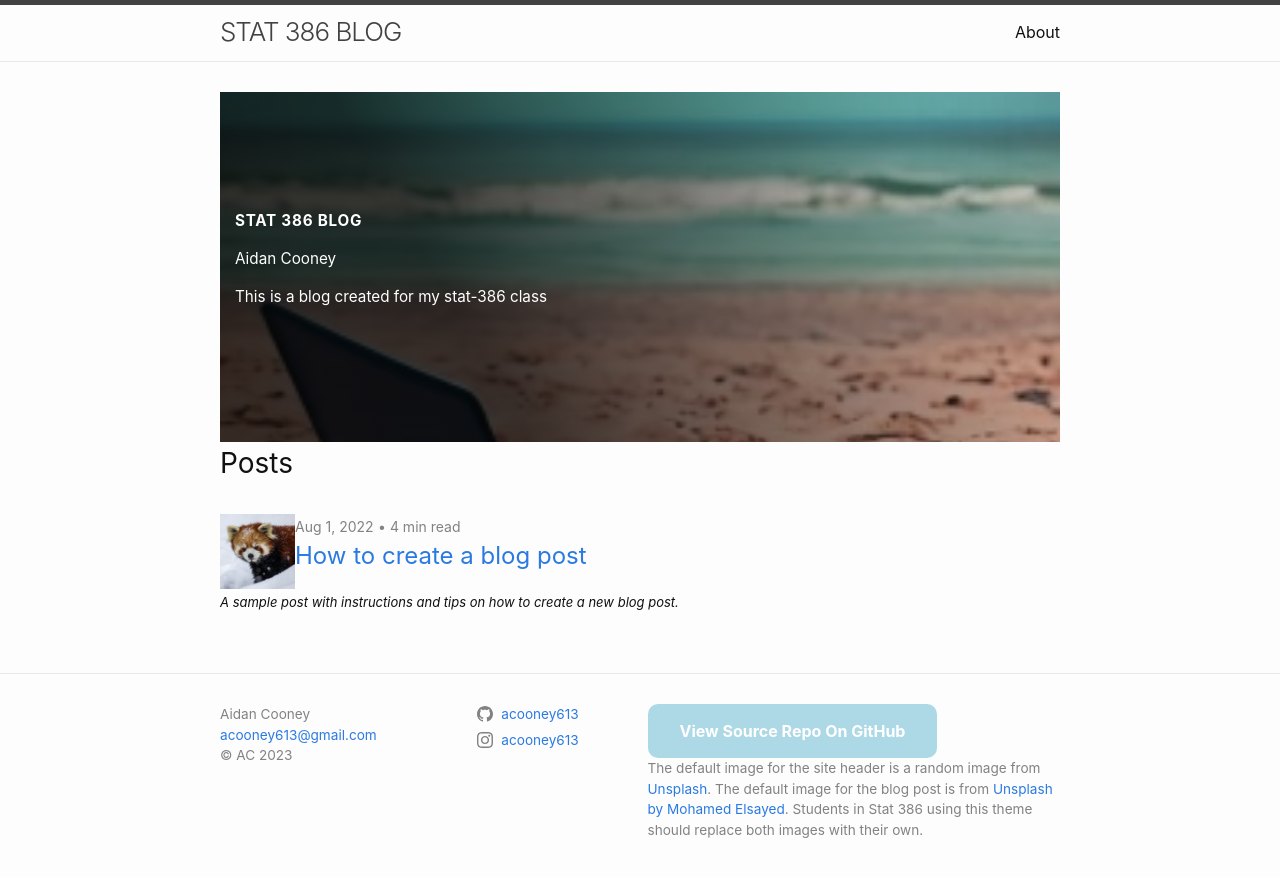
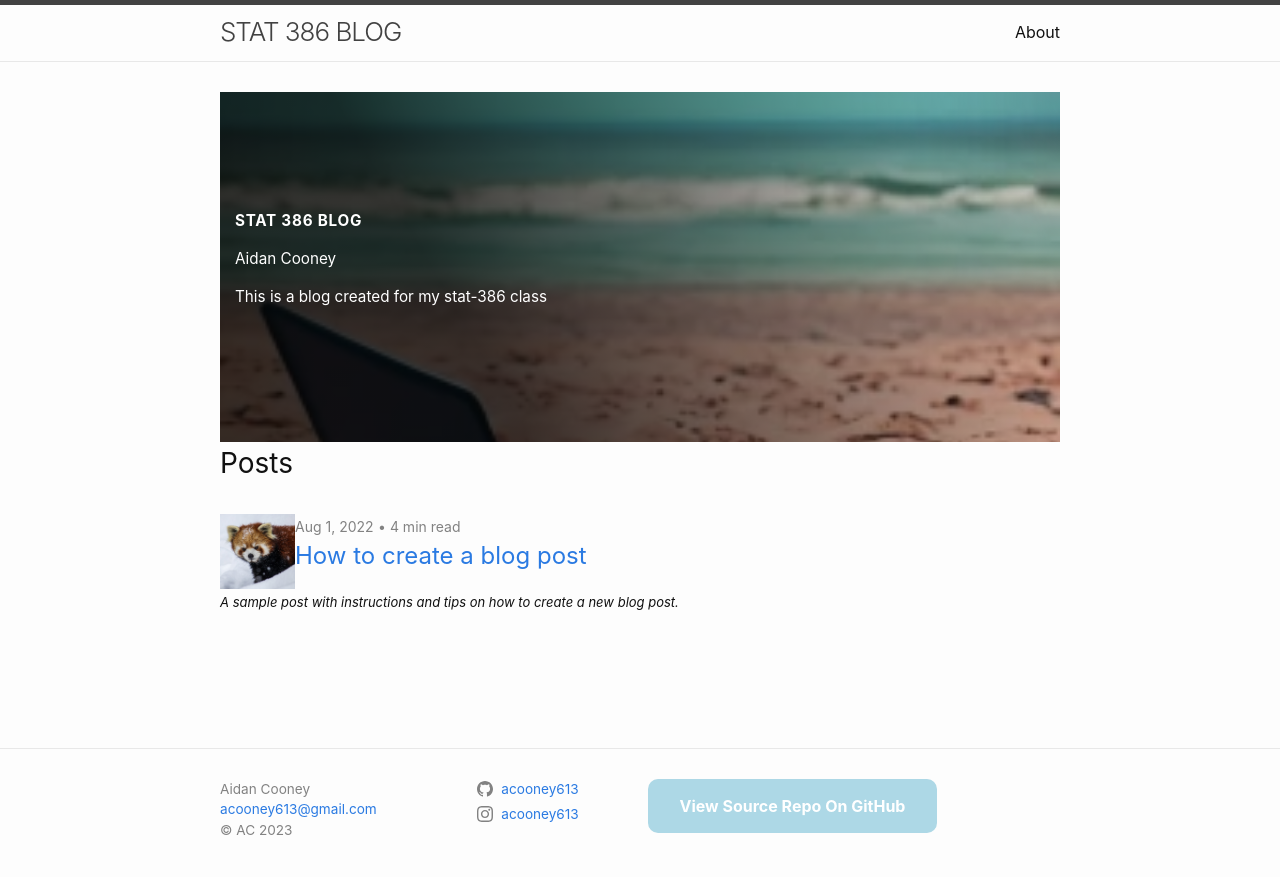
Before and after one commit to acooney613/acooney613.github.io, a Jekyll site: the page built from index.markdown, in a window 1280 px wide. Shown: the top 877 px of the page. Built offline with Jekyll 4.4.1, drawn with Linux system fonts in a browser that asks for light colours.

Commit message:
Update _config.yml

```diff
--- a/_config.yml
+++ b/_config.yml
@@ -26,12 +26,7 @@ url: "https://acooney613.github.io"
 image: "/assets/images/craiyon_223723_laptop_on_a_beach.png"
 author: Aidan Cooney
 copyright: AC # Your initials or what you want the copyright to be.  Leave empty for no copyright
-footer_description: 'The default image for the site header is a random image from
-        <a href="https://source.unsplash.com/random" target="_blank"> Unsplash</a>.
-        The default image for the blog post is from
-        <a href="https://unsplash.com/photos/DWpR-BpKlw0?utm_source=unsplash&utm_medium=referral&utm_content=creditShareLink" target="_blank"
-        >Unsplash by Mohamed Elsayed</a>. Students in Stat 386 using this theme should replace both images
-        with their own.'
+footer_description:
 
 
 # Social media users names.  Leave fields blank that you don't want displayed
```
